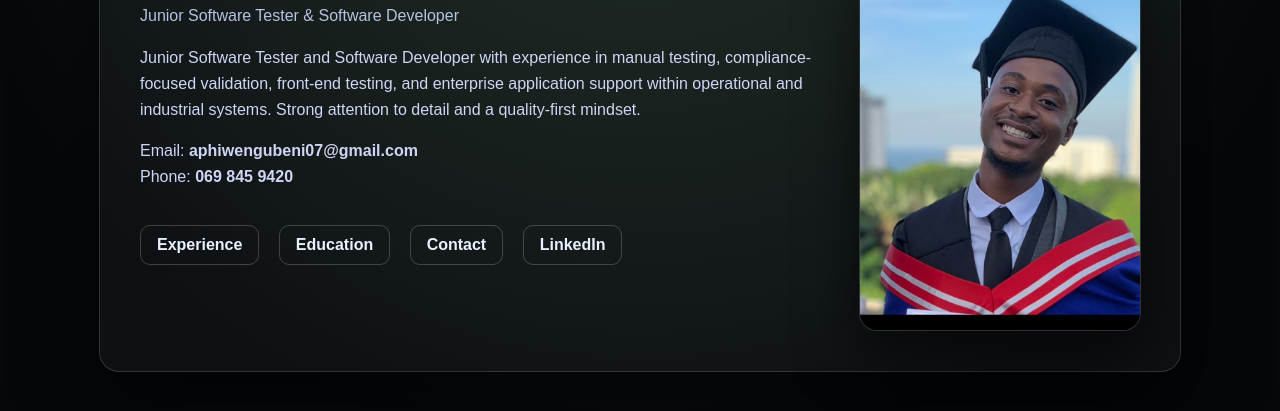
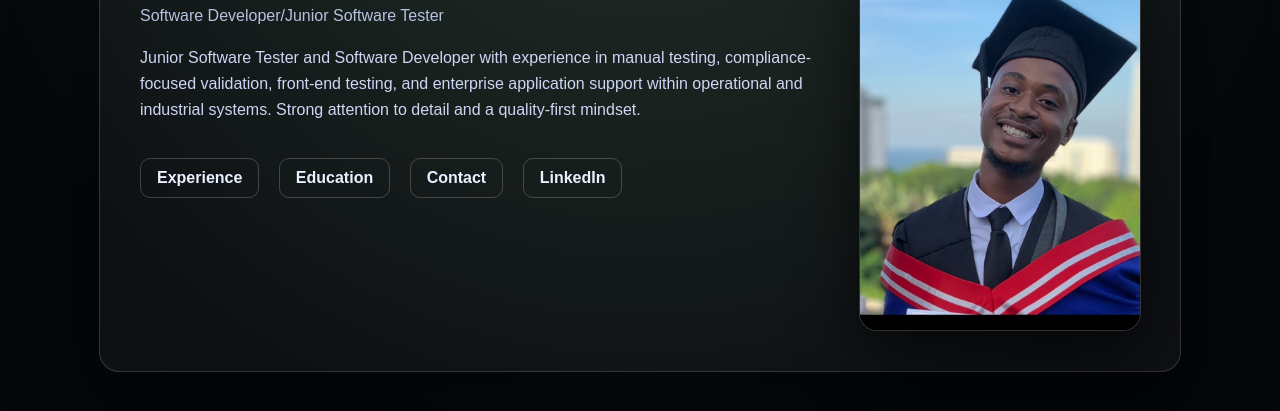
Before and after one commit to Pittey/MyPortfolio, a plain HTML site: page index.html in a window 1280 px wide. Shown: the part 257-668 px from the top of the page. Drawn offline with Linux system fonts and the light colour scheme.

Commit message:
Revise job title and remove personal contact details
Updated job title and removed contact information.

```diff
--- a/index.html
+++ b/index.html
@@ -102,7 +102,7 @@
 
     <div class="text">
       <h1>Aphiwe Khayelihle Ngubeni</h1>
-      <h2>Junior Software Tester & Software Developer</h2>
+      <h2>Software Developer/Junior Software Tester</h2>
 
       <p>
         Junior Software Tester and Software Developer with experience in manual testing,
@@ -110,10 +110,6 @@
         within operational and industrial systems. Strong attention to detail and a quality-first mindset.
       </p>
 
-      <p>
-        Email: <strong>aphiwengubeni07@gmail.com</strong><br>
-        Phone: <strong>069 845 9420</strong>
-      </p>
 
       <div class="links">
         <a href="experience.html">Experience</a>
```
